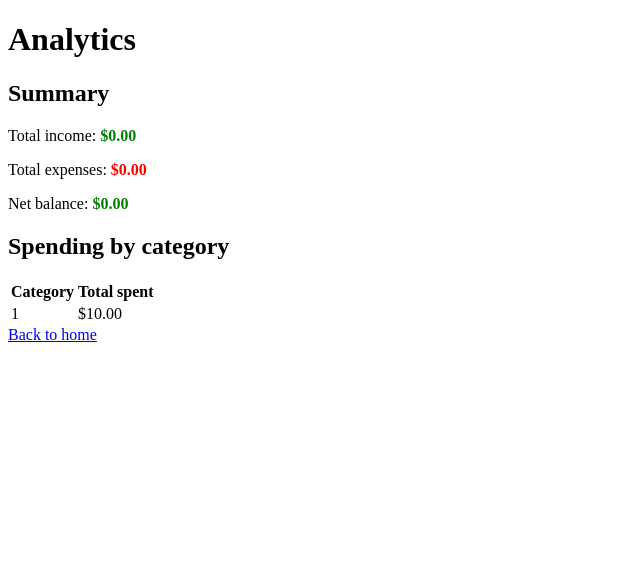
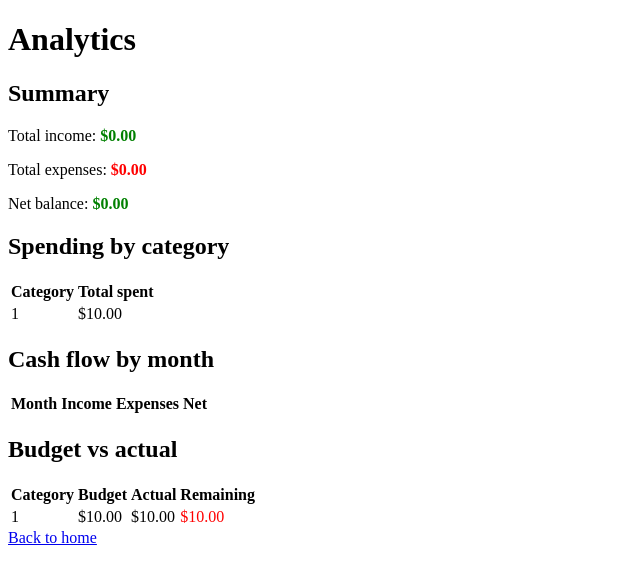
Before and after one commit to CaddisMaster/budget-buddy-archive, a Flask app: page /analytics in a window 1280 px wide. Shown: the top 584 px of the page, without its empty margins (0-640 px from the left). Run offline with Flask 3, Linux system fonts and the light colour scheme; a database or web service that is not in the repository returns one stand-in record (values such as "Sample title"); data that the repository does not hold is empty; some libraries are stand-ins or nearby versions.

Commit message:
add cash flow and budget vs actual to analytics

```diff
--- a/app/routes.py
+++ b/app/routes.py
@@ -170,16 +170,43 @@ def analytics():
     """)
     total_expenses = cursor.fetchone()[0]
     cursor.execute("""
-    SELECT
+        SELECT
             COALESCE(SUM(CASE WHEN transaction_type = 'income' THEN amount ELSE -amount END), 0) AS net_balance
         FROM transactions
     """)
     net_balance = cursor.fetchone()[0]
+    cursor.execute("""
+        SELECT
+            TO_CHAR(DATE_TRUNC('month', transaction_date), 'YYYY-MM') AS month,
+            SUM(CASE WHEN transaction_type = 'income' THEN amount ELSE 0 END) AS income,
+            SUM(CASE WHEN transaction_type = 'expense' THEN amount ELSE 0 END) AS expenses
+        FROM transactions
+        GROUP BY DATE_TRUNC('month', transaction_date)
+        ORDER BY DATE_TRUNC('month', transaction_date)
+    """)
+    cash_flow = cursor.fetchall()
+    cursor.execute("""
+        SELECT
+            c.name AS category,
+            b.amount AS budget,
+            COALESCE(SUM(t.amount), 0) AS actual,
+            b.amount - COALESCE(SUM(t.amount), 0) AS remaining
+        FROM budgets b
+        JOIN categories c ON b.category_id = c.id
+        LEFT JOIN transactions t ON t.category_id = b.category_id
+            AND t.transaction_type = 'expense'
+            AND t.transaction_date BETWEEN b.period_start AND b.period_end
+        GROUP BY c.name, b.amount, b.period_start, b.period_end
+        ORDER BY c.name
+    """)
+    budget_vs_actual = cursor.fetchall()
     cursor.close()
     conn.close()
     return render_template('analytics.html',
         spending_by_category=spending_by_category,
         total_income=total_income,
         total_expenses=total_expenses,
-        net_balance=net_balance
+        net_balance=net_balance,
+        cash_flow=cash_flow,
+        budget_vs_actual=budget_vs_actual
     )
--- a/app/templates/analytics.html
+++ b/app/templates/analytics.html
@@ -15,6 +15,35 @@
         <tr><td>{{ row[0] }}</td><td>${{ "%.2f"|format(row[1]) }}</td></tr>
         {% endfor %}
     </table>
+        <h2>Cash flow by month</h2>
+    <table>
+        <tr><th>Month</th><th>Income</th><th>Expenses</th><th>Net</th></tr>
+        {% for row in cash_flow %}
+        <tr>
+            <td>{{ row[0] }}</td>
+            <td style="color:green">${{ "%.2f"|format(row[1]) }}</td>
+            <td style="color:red">${{ "%.2f"|format(row[2]) }}</td>
+            <td style="color: {% if row[1] - row[2] >= 0 %}green{% else %}red{% endif %};">
+                ${{ "%.2f"|format(row[1] - row[2]) }}
+            </td>
+        </tr>
+        {% endfor %}
+    </table>
+
+    <h2>Budget vs actual</h2>
+    <table>
+        <tr><th>Category</th><th>Budget</th><th>Actual</th><th>Remaining</th></tr>
+        {% for row in budget_vs_actual %}
+        <tr>
+            <td>{{ row[0] }}</td>
+            <td>${{ "%.2f"|format(row[1]) }}</td>
+            <td>${{ "%.2f"|format(row[2]) }}</td>
+            <td style="color: {% if row[3] >= 0 %}green{% else %}red{% endif %};">
+                ${{ "%.2f"|format(row[3]) }}
+            </td>
+        </tr>
+        {% endfor %}
+    </table>
     <a href="/">Back to home</a>
 </body>
 </html>
```
